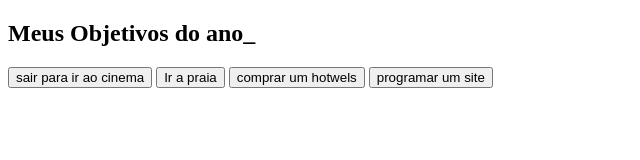
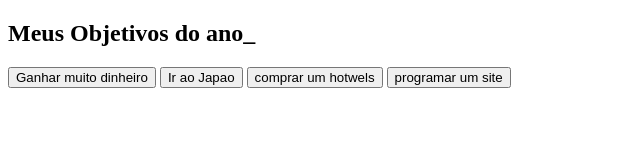
Before and after one commit to leo-follador/2-c-projetoDeVida, a plain HTML site: page index.html in a window 1280 px wide. Shown: the whole page, without its empty margins (0-640 px from the left). Drawn offline with Linux system fonts and the light colour scheme.

Commit message:
Mudanca de objetivos

```diff
--- a/index.html
+++ b/index.html
@@ -11,8 +11,8 @@
         <h2 class="titulo-principal">Meus Objetivos do ano<span>_</span></h2>
         <div class="conteudo">
             <div class="botoes">
-                <button class="botao">sair para ir ao cinema</button>
-                <button class="botao">Ir a praia</button>
+                <button class="botao">Ganhar muito dinheiro</button>
+                <button class="botao">Ir ao Japao</button>
                 <button class="botao">comprar um hotwels</button>
                 <button class="botao">programar um site</button>
             </div>
```
